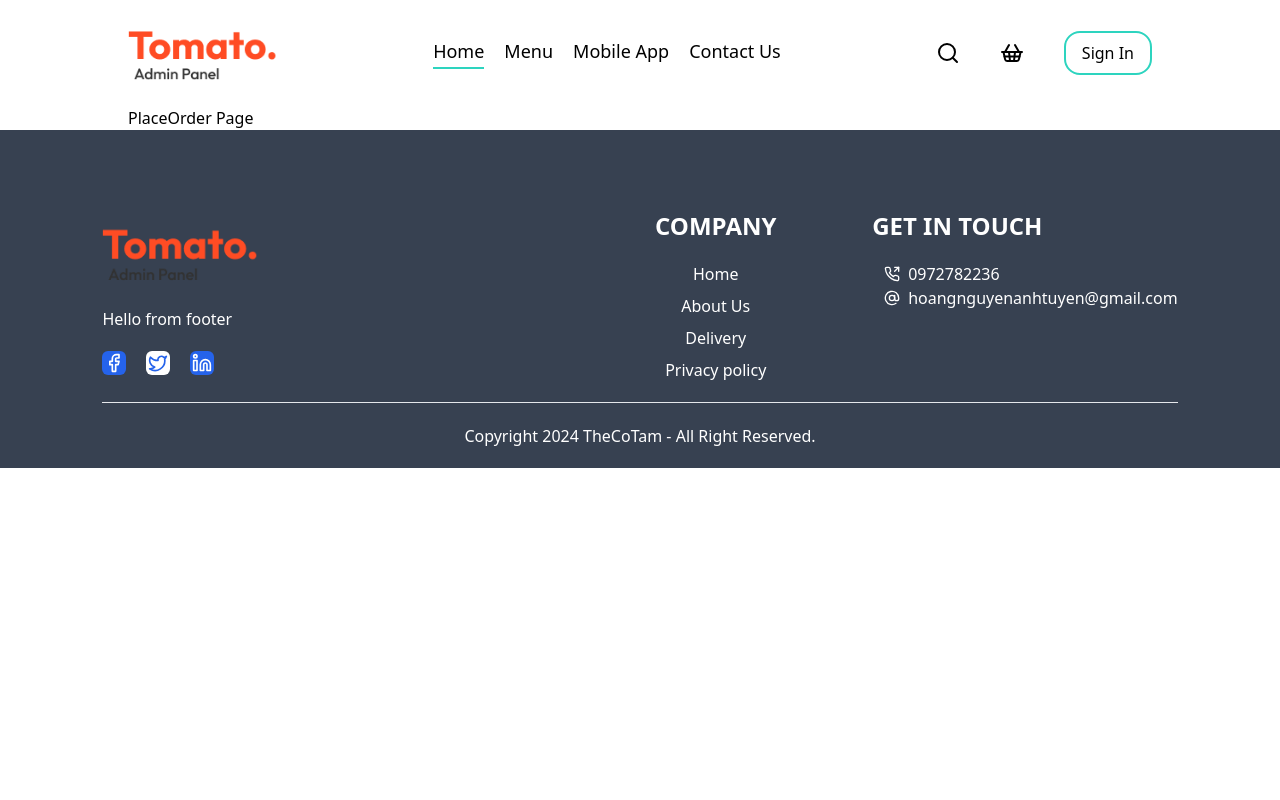
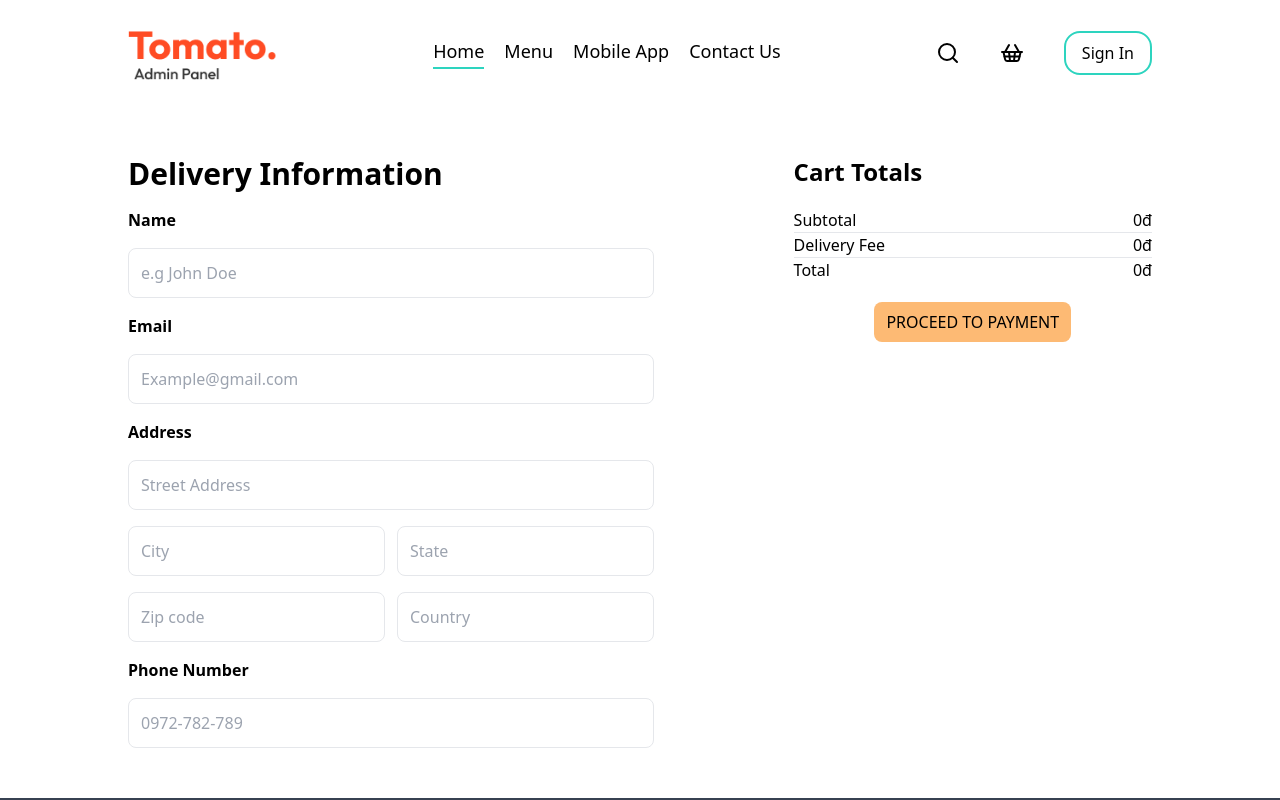
Before and after one commit to TheCoTam/food-del, a React (Vite) app in the folder client/: page /order in a window 1280 px wide. Shown: the top 800 px of the page. Built offline with nearby package versions, Linux system fonts and the light colour scheme.

Commit message:
hoàn thiện trang thanh toán

```diff
--- a/client/package.json
+++ b/client/package.json
@@ -13,6 +13,7 @@
     "lucide-react": "^0.414.0",
     "react": "^18.3.1",
     "react-dom": "^18.3.1",
+    "react-hot-toast": "^2.4.1",
     "react-router-dom": "^6.25.1"
   },
   "devDependencies": {
--- a/client/src/components/Cart/cart-total.jsx
+++ b/client/src/components/Cart/cart-total.jsx
@@ -1,4 +1,5 @@
 import { useContext } from "react";
+import { useNavigate } from "react-router-dom";
 import { TicketCheck } from "lucide-react";
 
 import { StoreContext } from "@/context/StoreContext";
@@ -6,8 +7,8 @@ import { convertCurrency } from "@/lib/utils";
 
 const CartTotal = () => {
   const { getTotalCartAmount } = useContext(StoreContext);
-
-  if (getTotalCartAmount() === 0) return null;
+  const navigate = useNavigate();
+  const deliveryFee = getTotalCartAmount() === 0 ? 0 : 20000;
 
   return (
     <div className="flex flex-col md:grid md:grid-cols-3 gap-5 my-5">
@@ -21,15 +22,18 @@ const CartTotal = () => {
           <hr />
           <div className="flex items-center justify-between">
             <p>Delivery Fee</p>
-            <p>{convertCurrency(20000)}</p>
+            <p>{convertCurrency(deliveryFee)}</p>
           </div>
           <hr />
           <div className="flex items-center justify-between">
             <p>Total</p>
-            <p>{convertCurrency(getTotalCartAmount() + 20000)}</p>
+            <p>{convertCurrency(getTotalCartAmount() + deliveryFee)}</p>
           </div>
         </div>
-        <button className="self-center w-max bg-orange-300 px-3 py-2 rounded-lg uppercase">
+        <button
+          className="self-center w-max bg-orange-300 px-3 py-2 rounded-lg uppercase"
+          onClick={() => navigate("/order")}
+        >
           proceed to checkout
         </button>
       </div>
--- a/client/src/pages/PlaceOrder/place-order.jsx
+++ b/client/src/pages/PlaceOrder/place-order.jsx
@@ -1,5 +1,89 @@
+import { useContext } from "react";
+import toast from "react-hot-toast";
+import { StoreContext } from "@/context/StoreContext";
+import { convertCurrency } from "@/lib/utils";
+
 const PlaceOrder = () => {
-  return <div>PlaceOrder Page</div>;
+  const { getTotalCartAmount } = useContext(StoreContext);
+  const deliveryFee = getTotalCartAmount() === 0 ? 0 : 20000;
+
+  return (
+    <form className="flex flex-col md:flex-row my-[50px] justify-between gap-8 p-12 sm:p-0">
+      <div className="space-y-4">
+        <p className="text-3xl font-bold">Delivery Information</p>
+        <p className="font-semibold">Name</p>
+        <input
+          type="text"
+          placeholder="e.g John Doe"
+          className="w-full p-3 border border-solid rounded-lg"
+        />
+        <p className="font-semibold">Email</p>
+        <input
+          type="email"
+          placeholder="Example@gmail.com"
+          className="w-full p-3 border border-solid rounded-lg"
+        />
+        <p className="font-semibold">Address</p>
+        <input
+          type="text"
+          placeholder="Street Address"
+          className="w-full p-3 border border-solid rounded-lg"
+        />
+        <div className="flex gap-3">
+          <input
+            type="text"
+            placeholder="City"
+            className="w-1/2 p-3 border border-solid rounded-lg"
+          />
+          <input
+            type="text"
+            placeholder="State"
+            className="w-1/2 p-3 border border-solid rounded-lg"
+          />
+        </div>
+        <div className="flex gap-3">
+          <input
+            type="text"
+            placeholder="Zip code"
+            className="w-1/2 p-3 border border-solid rounded-lg"
+          />
+          <input
+            type="text"
+            placeholder="Country"
+            className="w-1/2 p-3 border border-solid rounded-lg"
+          />
+        </div>
+        <p className="font-semibold">Phone Number</p>
+        <input
+          type="text"
+          placeholder="0972-782-789"
+          className="w-full p-3 border border-solid rounded-lg"
+        />
+      </div>
+      <div className="flex flex-col gap-5 w-full sm:w-[35%]">
+        <h2 className="text-2xl font-bold">Cart Totals</h2>
+        <div>
+          <div className="flex items-center justify-between">
+            <p>Subtotal</p>
+            <p>{convertCurrency(getTotalCartAmount())}</p>
+          </div>
+          <hr />
+          <div className="flex items-center justify-between">
+            <p>Delivery Fee</p>
+            <p>{convertCurrency(deliveryFee)}</p>
+          </div>
+          <hr />
+          <div className="flex items-center justify-between">
+            <p>Total</p>
+            <p>{convertCurrency(getTotalCartAmount() + deliveryFee)}</p>
+          </div>
+        </div>
+        <button className="self-center w-max bg-orange-300 px-3 py-2 rounded-lg uppercase">
+          proceed to Payment
+        </button>
+      </div>
+    </form>
+  );
 };
 
 export default PlaceOrder;
```
Also changed, not shown: 1 other file (tests, documents, lock files or other folders).
